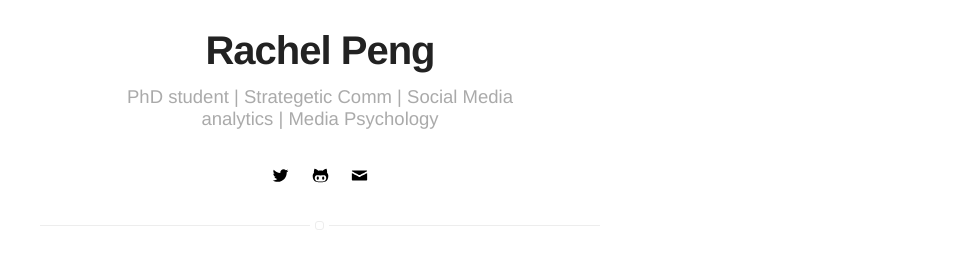
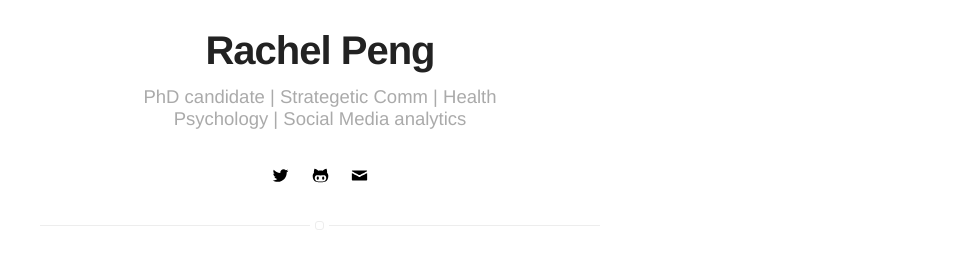
Before and after one commit to rxpeng/rxpeng, a Jekyll site: the page built from tags.html, in a window 1280 px wide. Shown: the part 251-530 px from the top of the page, without its empty margins (320-1280 px from the left). Built offline with Jekyll 4.4.1, drawn with Linux system fonts in a browser that asks for light colours; emoji names are drawn with the system emoji font.

Commit message:
Update _config.yml

```diff
--- a/_config.yml
+++ b/_config.yml
@@ -1,6 +1,6 @@
 # main text of home
 name: Rachel Peng
-bio: PhD student | Strategetic Comm | Social Media analytics | Media Psychology
+bio: PhD candidate | Strategetic Comm | Health Psychology |  Social Media analytics
 
 # twitter summary info
 description: A personal Website
@@ -44,7 +44,6 @@ twitter: paeng620
 # github: rxpeng
 # gitlab: mygitlab
 # lastfm: mylastfm
-# stackoverflow: 7044681/mystackoverflow
 # quora: userquora
 # reddit: username
 # medium: medium
```
